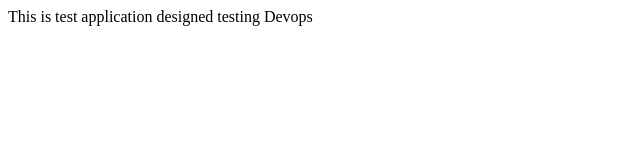
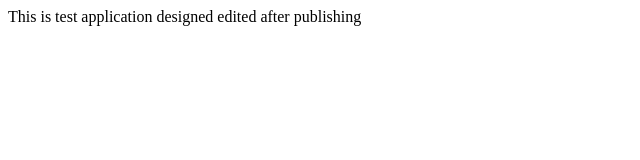
Before and after one commit to Srik7212/wiprodemo, a plain HTML site: page index.html in a window 1280 px wide. Shown: the full height of the page, 0-640 px from the left. Drawn offline with Linux system fonts and the light colour scheme.

Commit message:
Update index.html

```diff
--- a/index.html
+++ b/index.html
@@ -3,5 +3,5 @@
 <title>  sample  web application </title>
 </head>
 <body>
-This is  test application designed   testing Devops
+This is  test application designed    edited after publishing
 </html>
```
